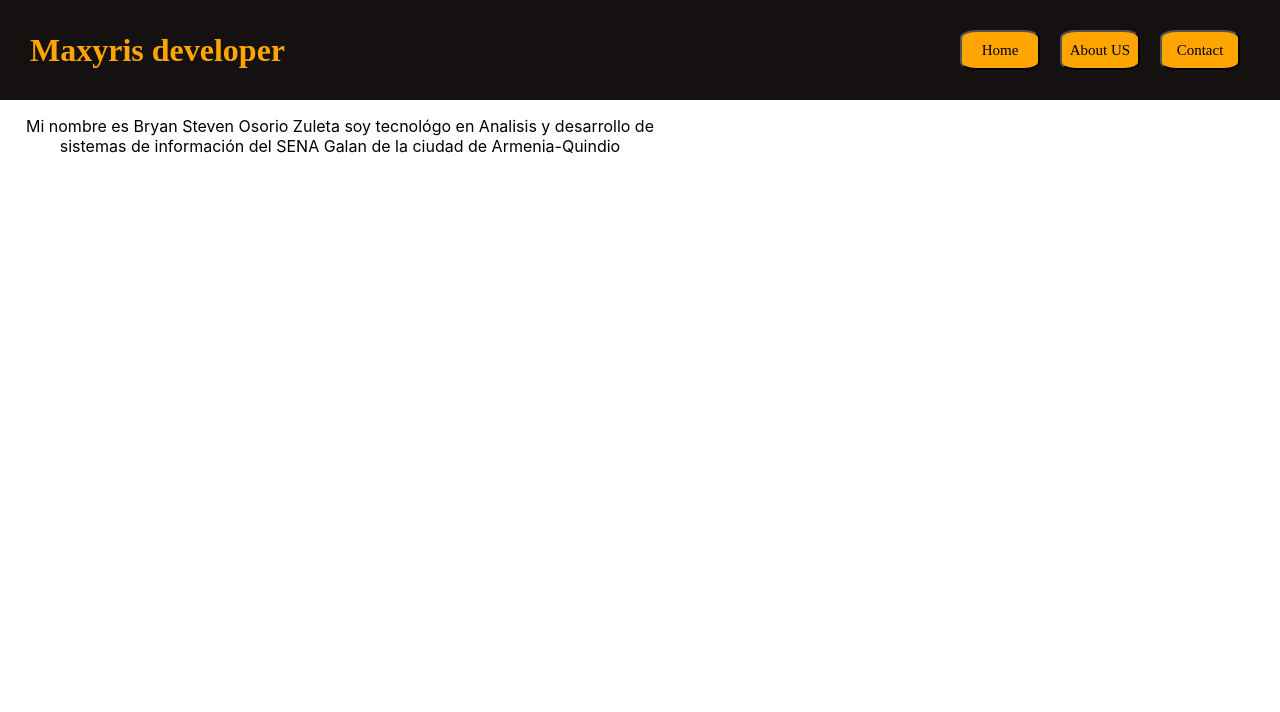
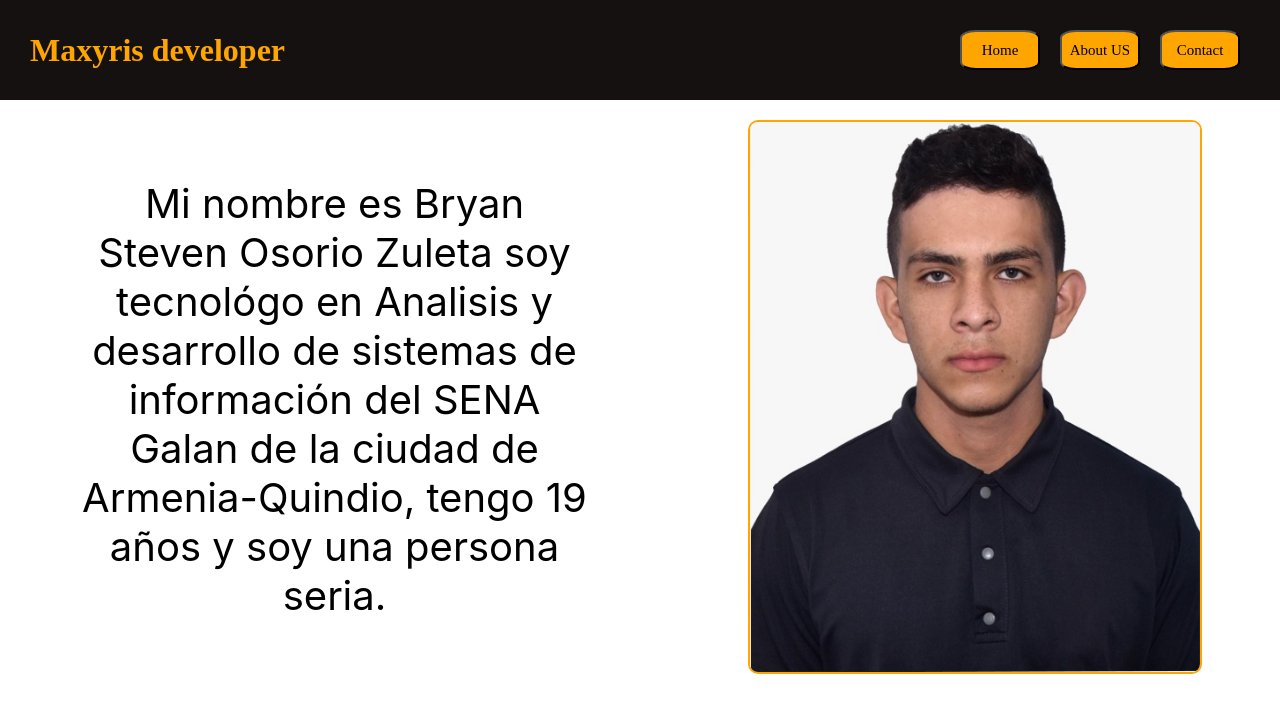
Before and after one commit to Maxyris/Mi-portafolio, a React (Create React App) app: page / in a window 1280 px wide. Shown: the top 712 px of the page. Built offline with nearby package versions, Linux system fonts and the light colour scheme.

Commit message:
Se terminó el diseño basico de la información personal junto con una foto

```diff
--- a/src/Components/Layout/ContainerWhoIAm/ContainerWhoIAm.css
+++ b/src/Components/Layout/ContainerWhoIAm/ContainerWhoIAm.css
@@ -1,4 +1,14 @@
-.ContainerTextWhoiAm{
-    width: 50vw;
-    margin-left: 20px;
+.containerWhoiAm{
+    width: 100vw;
+    display: flex;
+    justify-content: space-around;
+    margin-top: 20px;
 }
+.containerTextWhoIam{
+    display: flex;
+    align-items: center;
+    width: 40vw;
+}
+.textClassName{
+    font-size: 40px;
+}
--- a/src/Components/Layout/ContainerWhoIAm/ContainerWhoIAm.jsx
+++ b/src/Components/Layout/ContainerWhoIAm/ContainerWhoIAm.jsx
@@ -1,13 +1,20 @@
 import React from 'react'
 import './ContainerWhoIAm.css'
 import { Text } from '../../UI/Text/Text'
+import { MyImage } from '../../UI/MyImage/MyImage'
+
 
 
 export const ContainerWhoIAm = () => {
   return (
-    <div className='ContainerTextWhoiAm'>
+    <div className='containerWhoiAm'>
+      <div className="containerTextWhoIam">
         <Text text="Mi nombre es Bryan Steven Osorio Zuleta soy tecnológo en Analisis y desarrollo de sistemas de información
-        del SENA Galan de la ciudad de Armenia-Quindio"/>
+          del SENA Galan de la ciudad de Armenia-Quindio, tengo 19 años y soy una persona seria." TextMainClassName="textClassName"/>
+      </div>
+      <div className="containerImage">
+        <MyImage/>
+      </div>
     </div>
   )
 }
--- /dev/null
+++ b/src/Components/UI/MyImage/MyImage.css
@@ -0,0 +1,6 @@
+.classNameImage{
+    width: 450px;
+    height: 550px;
+    border: 2px solid orange;
+    border-radius: 10px;
+}
--- /dev/null
+++ b/src/Components/UI/MyImage/MyImage.jsx
@@ -0,0 +1,10 @@
+import React from 'react'
+import fotoBryan from './../../../Images/BRYAN.jpg';
+import './MyImage.css'
+
+
+export const MyImage = ({classNameImage}) => {
+  return (
+    <img src={fotoBryan} alt="" className="classNameImage" />
+  )
+}
```
Also changed, not shown: src/Images/BRYAN.jpg (added).
